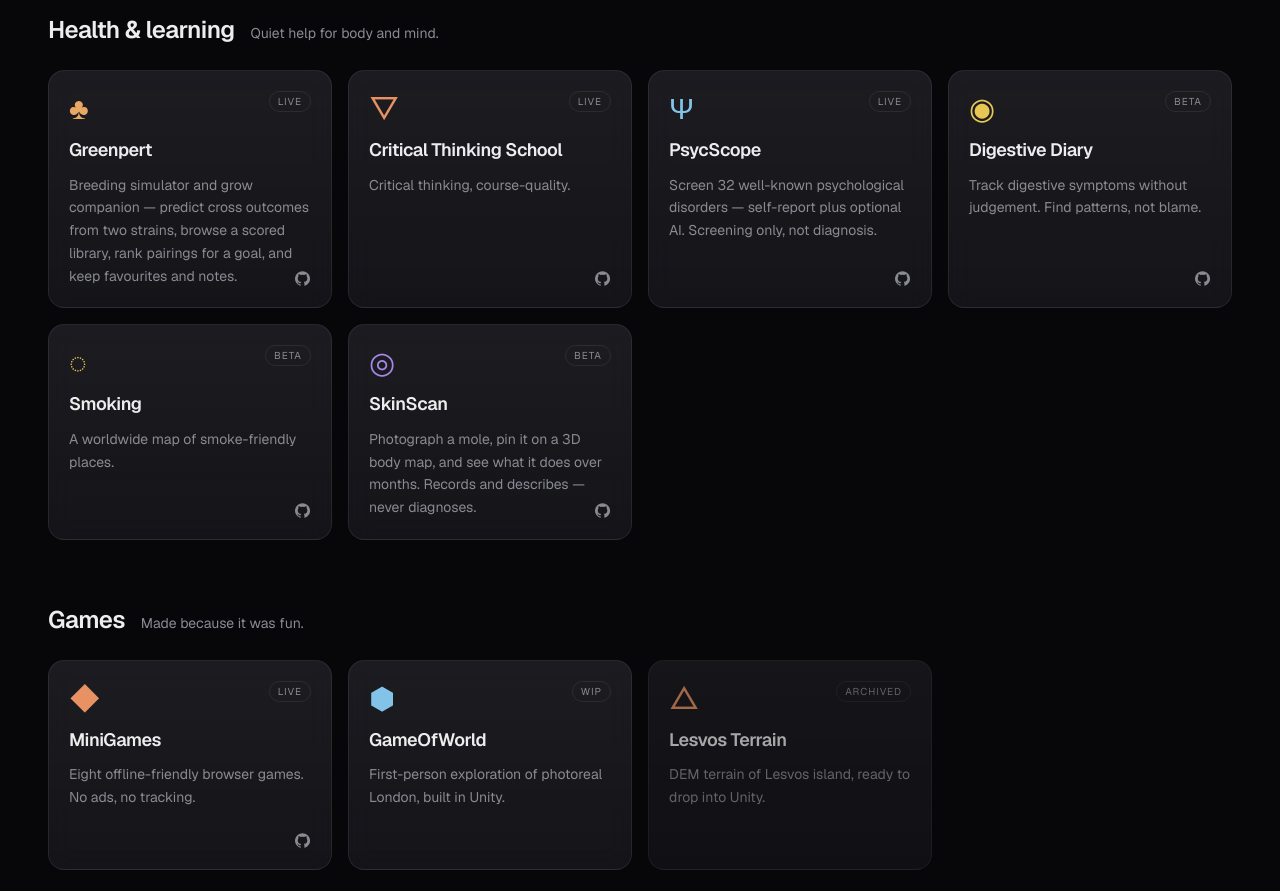
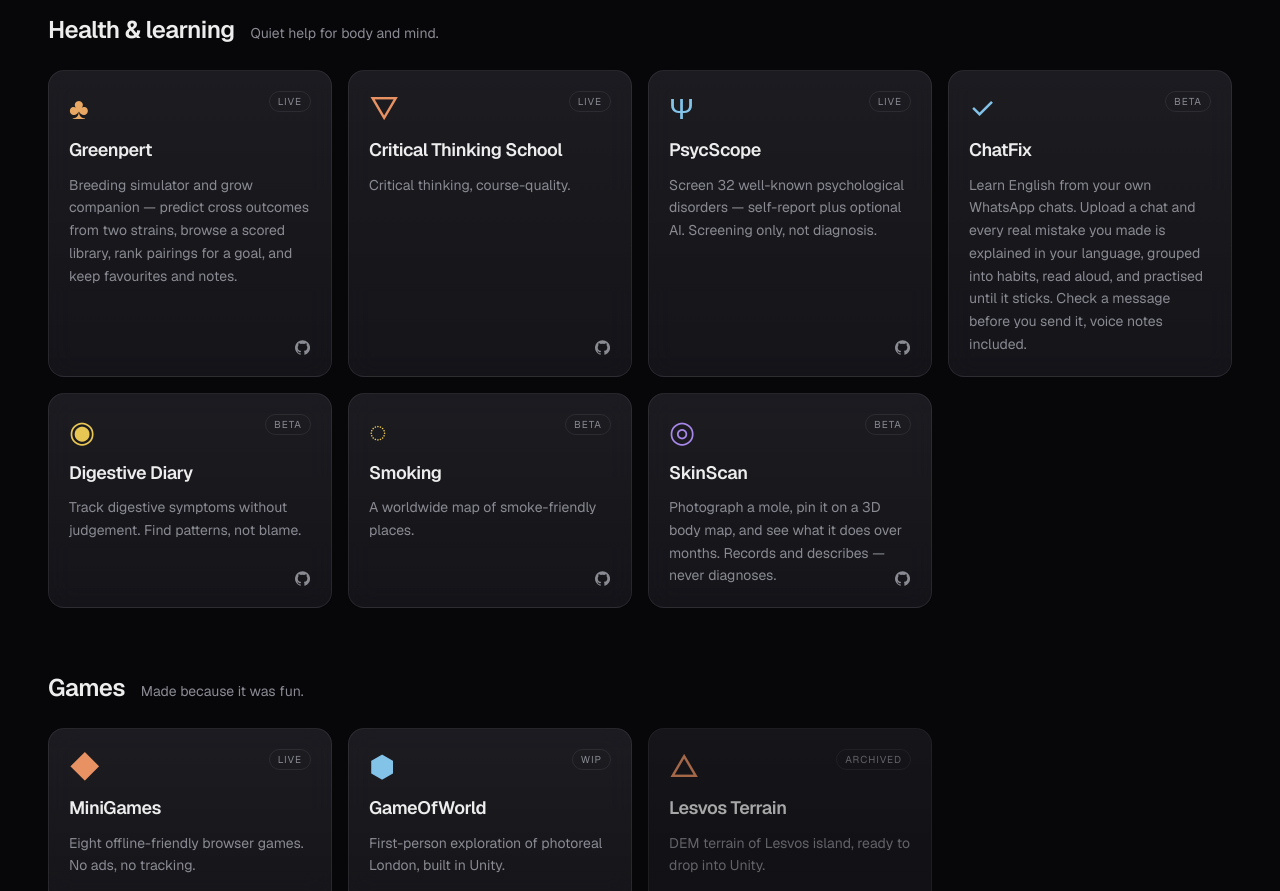
Before and after one commit to philipposk/6x7.gr, a Next.js app: page / in a window 1280 px wide. Shown: the part 3220-4111 px from the top of the page. Built offline with nearby package versions, Linux system fonts and the light colour scheme; no server answers.

Commit message:
feat(hub): add ChatFix card (chatfix.6x7.gr) (#2)

```diff
--- a/src/data/projects.ts
+++ b/src/data/projects.ts
@@ -298,6 +298,16 @@ export const PROJECTS: Project[] = [
 
   // Health & learning
   {
+    slug: "chatfix",
+    name: "ChatFix",
+    tagline:
+      "Learn English from your own WhatsApp chats. Upload a chat and every real mistake you made is explained in your language, grouped into habits, read aloud, and practised until it sticks. Check a message before you send it, voice notes included.",
+    group: "health",
+    status: "beta",
+    live: "https://chatfix.6x7.gr",
+    glyph: "✓",
+  },
+  {
     slug: "digestive-diary",
     name: "Digestive Diary",
     tagline:
```
Also changed, not shown: public/llms.txt.
